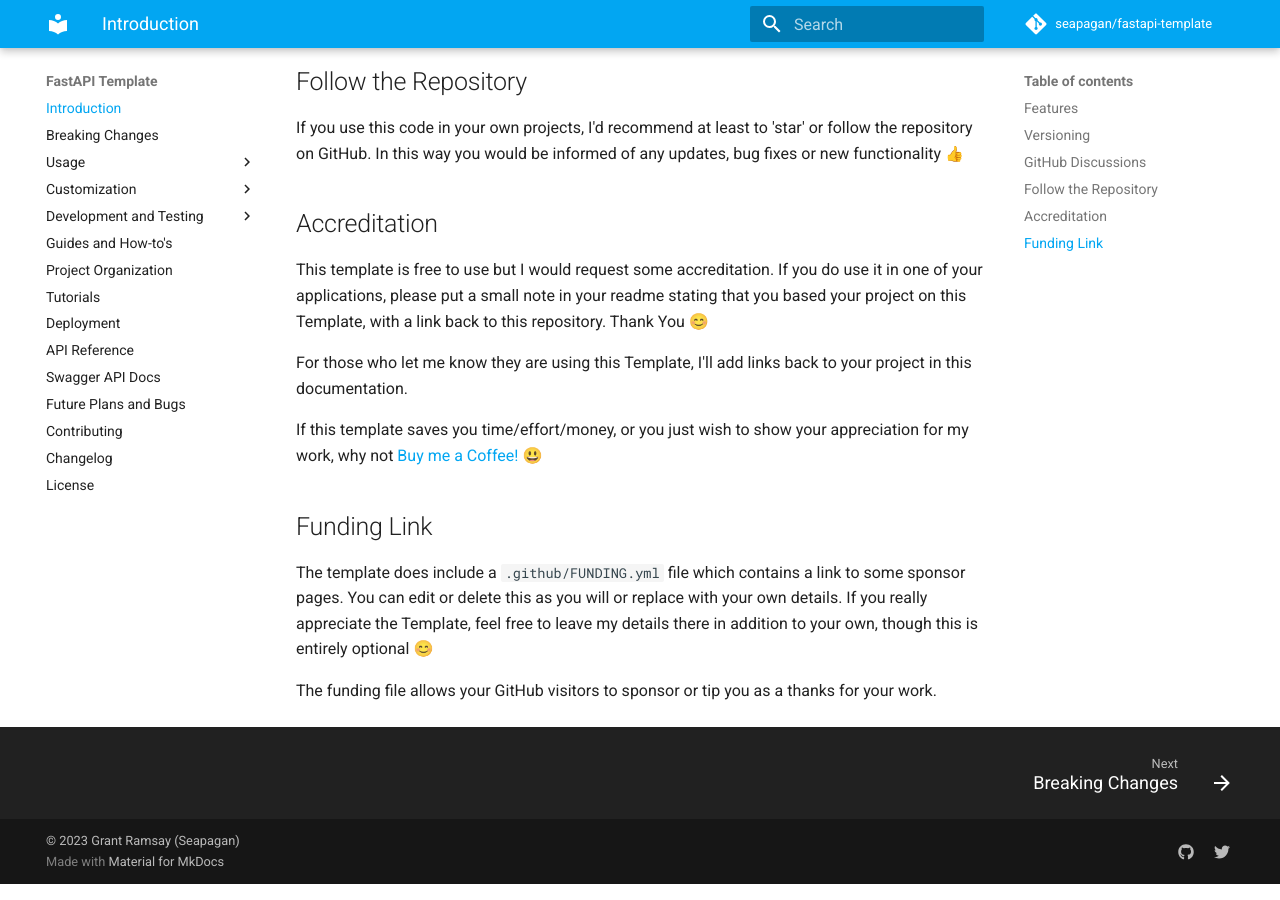
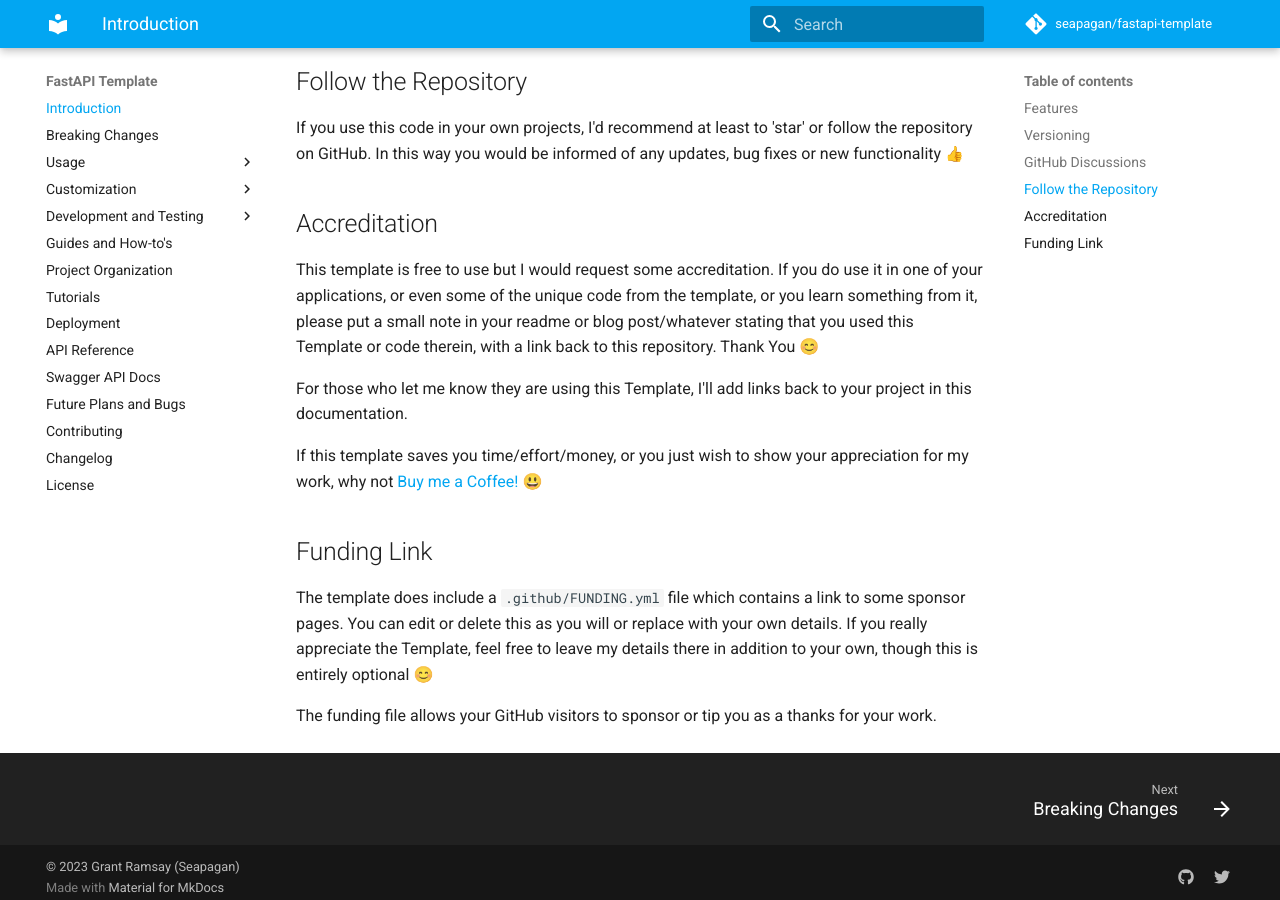
Before and after one commit to seapagan/fastapi-template, an MkDocs documentation site: the page built from docs/index.md, in a window 1280 px wide and 900 px high, scrolled down 2470 px. Built offline with MkDocs 1.6.1 and Material for MkDocs 9.7.7, drawn with Linux system fonts in a browser that asks for light colours; emoji names are drawn with the system emoji font; comment, search, counter and statistics services are not loaded.

```diff
--- a/docs/index.md
+++ b/docs/index.md
@@ -111,9 +111,10 @@ updates, bug fixes or new functionality :+1:
 ## Accreditation
 
 This template is free to use but I would request some accreditation. If you do
-use it in one of your applications, please put a small note in your readme
-stating that you based your project on this Template, with a link back to this
-repository. Thank You 😊
+use it in one of your applications, or even some of the unique code from the
+template, or you learn something from it, please put a small note in your readme
+or blog post/whatever stating that you used this Template or code therein, with
+a link back to this repository. Thank You 😊
 
 For those who let me know they are using this Template, I'll add links back to
 your project in this documentation.
```
Also changed, not shown: CHANGELOG.md (+13 -0 lines), README.md (+7 -6 lines), 1 other file.
